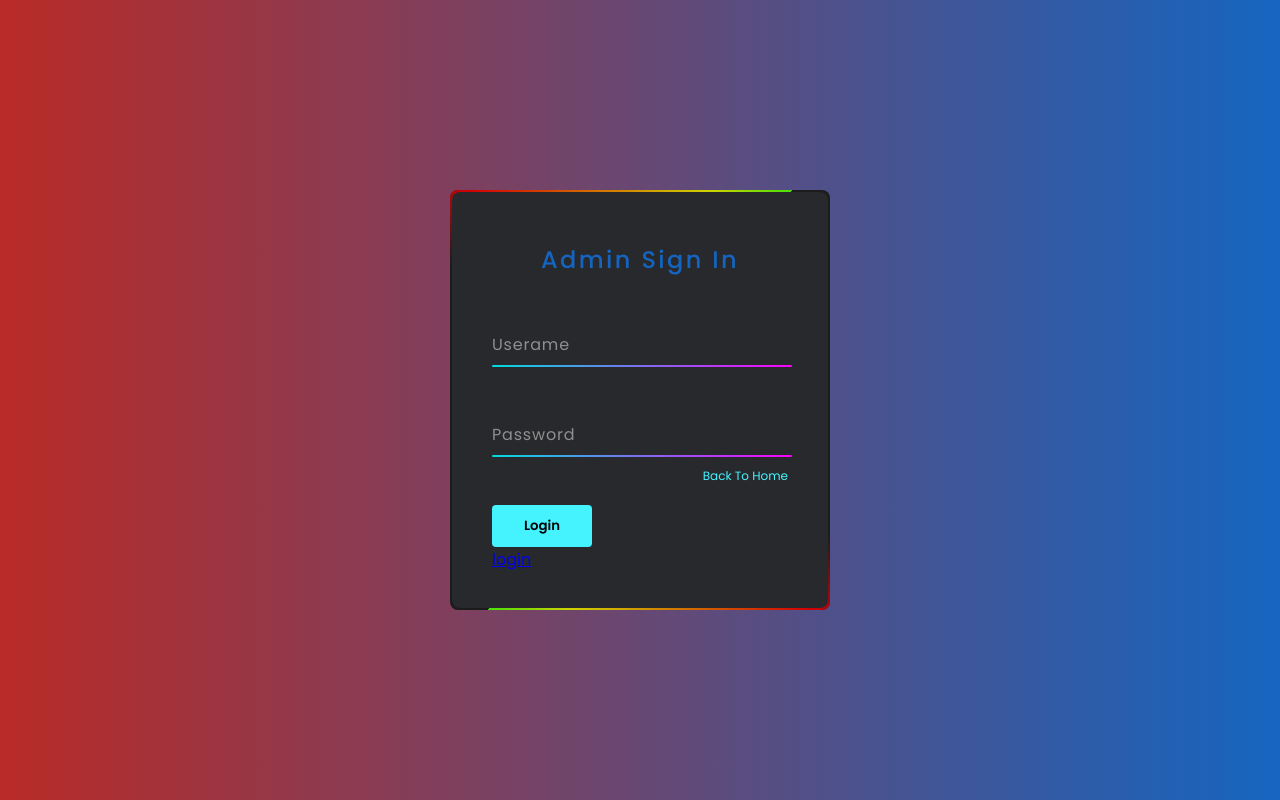
After one commit to DavidOng123/FoodLane, a PHP site: page /Admin/login.php in a window 1280 px wide. The commit adds this page. Run offline with PHP 8.4, Linux system fonts and the light colour scheme.

```diff
--- /dev/null
+++ b/Admin/css/admin_login_style.css
@@ -0,0 +1,199 @@
+@import url('https://fonts.googleapis.com/css2?family=Poppins:wght@300;400;500;600;700;800;900&display=swap');
+*
+{
+	margin: 0;
+	padding: 0;
+	box-sizing: border-box;
+  font-family: 'Poppins', sans-serif;
+}
+body
+{
+	display: flex;
+	justify-content: center;
+	align-items: center;
+	min-height: 100vh;
+	flex-direction: column;
+	background: linear-gradient(to right, #b92b27, #1565c0)
+}
+.box
+{
+	position: relative;
+	width: 380px;
+	height: 420px;
+	background: #1c1c1c;
+	border-radius: 8px;
+	overflow: hidden;
+}
+.box::before
+{
+	content: '';
+	z-index: 1;
+	position: absolute;
+	top: -50%;
+	left: -50%;
+	width: 380px;
+	height: 420px;
+	transform-origin: bottom right;
+	background: linear-gradient(0deg,transparent,#d30004,#d36d00, #cfd300,#09e609,#096ce6,#7809e6);
+	animation: animate 6s linear infinite;
+}
+.box::after
+{
+	content: '';
+	z-index: 1;
+	position: absolute;
+	top: -50%;
+	left: -50%;
+	width: 380px;
+	height: 420px;
+	transform-origin: bottom right;
+	background: linear-gradient(0deg,transparent,#d30004,#d36d00, #cfd300,#09e609,#096ce6,#7809e6);
+	animation: animate 6s linear infinite;
+	animation-delay: -3s;
+}
+@keyframes animate
+{
+	0%
+	{
+		transform: rotate(0deg);
+	}
+	100%
+	{
+		transform: rotate(360deg);
+	}
+}
+form
+{
+	position: absolute;
+	inset: 2px;
+	background: #28292d;
+	padding: 50px 40px;
+	border-radius: 8px;
+	z-index: 2;
+	display: flex;
+	flex-direction: column;
+}
+h2
+{
+	color: #1565c0 ;
+	font-weight: 500;
+	text-align: center;
+	letter-spacing: 0.1em;
+}
+
+
+.inputBox
+{
+	position: relative;
+	width: 300px;
+	margin-top: 35px;
+}
+
+
+.inputBox input
+{
+	position: relative;
+	width: 100%;
+	padding: 20px 10px 10px;
+	background: transparent;
+	outline: none;
+	box-shadow: none;
+	border: none;
+	color: #23242a;
+	font-size: 1em;
+	letter-spacing: 0.05em;
+	transition: 0.5s;
+	z-index: 10;
+}
+
+
+.inputBox span
+{
+	position: absolute;
+	left: 0;
+	padding: 20px 0px 10px;
+	pointer-events: none;
+	font-size: 1em;
+	color: #8f8f8f;
+	letter-spacing: 0.05em;
+	transition: 0.5s;
+}
+
+
+
+.inputBox input:valid ~ span,
+.inputBox input:focus ~ span
+{
+	color: #be64c4;
+	transform: translateX(0px) translateY(-34px);
+	font-size: 0.75em;
+}
+
+
+.inputBox i
+{
+	position: absolute;
+	left: 0;
+	bottom: 0;
+	width: 100%;
+	height: 2px;
+	background: linear-gradient(45deg,#00dbde,#fc00ff);
+	border-radius: 4px;
+	overflow: hidden;
+	transition: 0.5s;
+	pointer-events: none;
+	z-index: 9;
+}
+
+
+.inputBox input:valid ~ i,
+.inputBox input:focus ~ i
+{
+	height: 44px;
+}
+
+
+.links
+{
+	display: flex;
+	justify-content: space-between;
+}
+
+
+.links a
+{
+	margin: 10px 0;
+	font-size: 0.75em;
+	color: #8f8f8f;
+	text-decoration: beige;
+}
+
+
+.links a:hover,
+.links a:nth-child(2)
+{
+	color: #45f3ff;
+}
+
+
+
+
+input[type="submit"]
+{
+	border: none;
+	outline: none;
+	padding: 11px 25px;
+	background: #45f3ff;
+	cursor: pointer;
+	border-radius: 4px;
+	font-weight: 600;
+	width: 100px;
+	margin-top: 10px;
+}
+
+
+
+input[type="submit"]:active
+{
+	opacity: 0.8;
+}
--- /dev/null
+++ b/Admin/login.php
@@ -0,0 +1,34 @@
+<!DOCTYPE html>
+<html lang="en">
+<head>
+
+         <meta charset="utf-8" />
+        <meta http-equiv="X-UA-Compatible" content="IE=edge" />
+        <meta name="viewport" content="width=device-width, initial-scale=1, shrink-to-fit=no" />
+	<title>Admin Login </title>
+	<link rel="stylesheet" href="css/admin_login_style.css">
+</head>
+<body>
+	<div class="box">
+		<form autocomplete="off">
+			<h2>Admin Sign In</h2>
+			<div class="inputBox">
+				<input type="text" required="required">
+				<span>Userame</span>
+				<i></i>
+			</div>
+			<div class="inputBox">
+				<input type="password" required="required">
+				<span>Password</span>
+				<i></i>
+			</div>
+			<div class="links">
+				<a href="#" style="color: transparent; ">Forgot Password ?</a>
+				<a href="../index.php">Back To Home</a>
+			</div>
+			<input type="submit" value="Login">
+                        <a href="index.php"> login </a>
+		</form>
+	</div>
+</body>
+</html>
--- a/Admin/pie_chart.php
+++ b/Admin/pie_chart.php
@@ -6,6 +6,9 @@
  <!DOCTYPE html>
  <html>
       <head>
+          <meta charset="utf-8" />
+        <meta http-equiv="X-UA-Compatible" content="IE=edge" />
+        <meta name="viewport" content="width=device-width, initial-scale=1, shrink-to-fit=no" />
            <script type="text/javascript" src="https://www.gstatic.com/charts/loader.js"></script>
       </head>
       <body>
```
Also changed, not shown: Admin/index.php (+60 -13 lines), Admin/server.php (added, +11 -0 lines).
